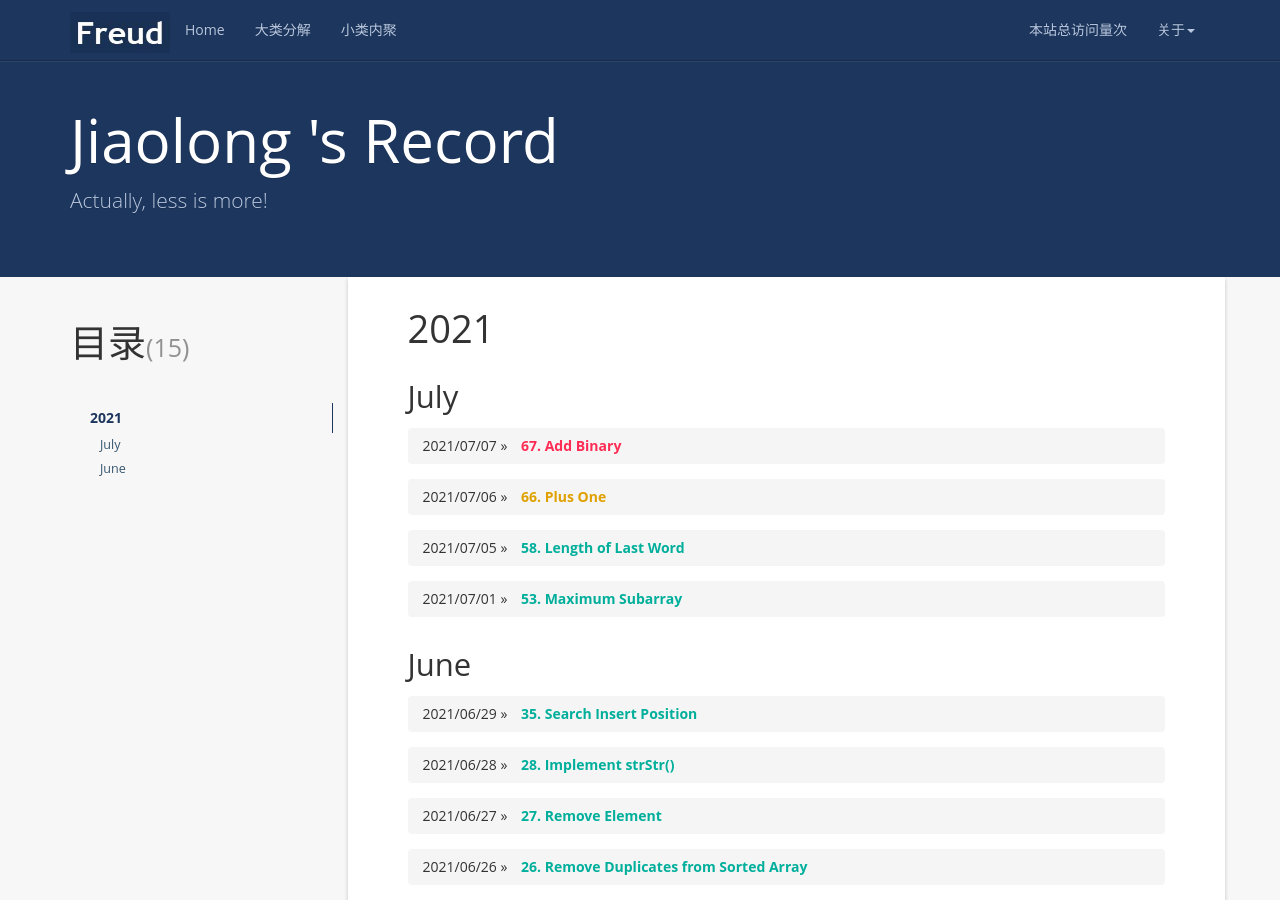
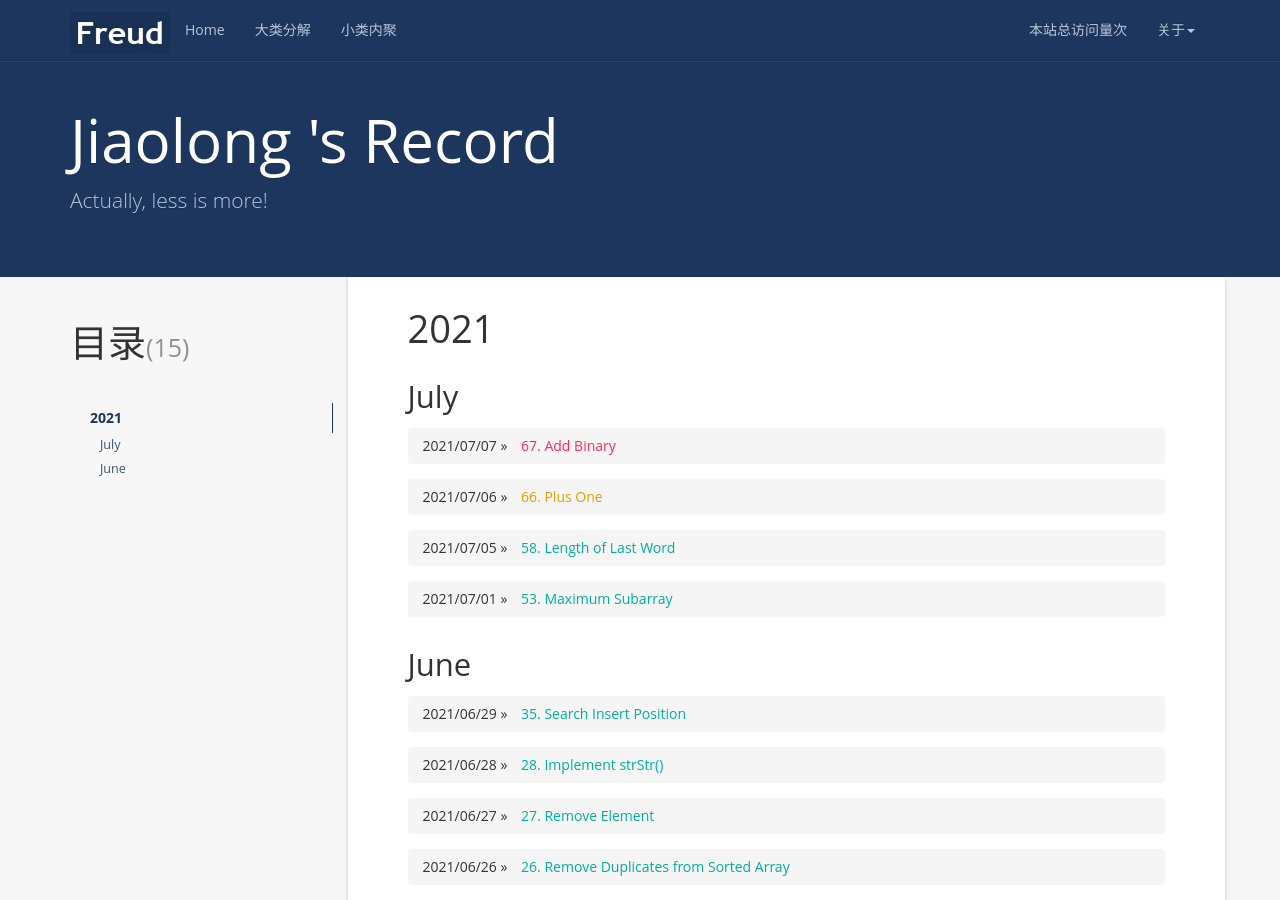
Before and after one commit to wang-jiaolong/code-record, a Jekyll site: the page built from index.html, in a window 1280 px wide and 900 px high. Built offline with Jekyll 4.4.1, drawn with Linux system fonts in a browser that asks for light colours; nearby versions of some CDN libraries; the list of posts is cut into pages by our own code; comment, search, counter and statistics services are not loaded.

Commit message:
Revert "Update index.html"
This reverts commit 348ff3ade306c8d1544bc8436e878dacb1ec8f1e.

```diff
--- a/index.html
+++ b/index.html
@@ -58,16 +58,16 @@
 
                   <ol class="breadcrumb">
                      {% if post.type == 'easy' %}
-                      <li><span>{{ post.date | date: "%Y/%m/%d"}}</span> &raquo; <a href="{{ post.url | prepend: site.baseurl }}" style="padding-left: 10px; color: #00AF9B;font-weight: bold;">{{ post.title }}</a></li>
+                      <li><span>{{ post.date | date: "%Y/%m/%d"}}</span> &raquo; <a href="{{ post.url | prepend: site.baseurl }}" style="padding-left: 10px; color: #00AF9B;">{{ post.title }}</a></li>
 
         {% elsif post.type == 'medium' %}
-                        <li><span>{{ post.date | date: "%Y/%m/%d"}}</span> &raquo; <a href="{{ post.url | prepend: site.baseurl }}" style="padding-left: 10px; color: rgb(224 161 0);font-weight: bold;">{{ post.title }}</a></li>
+                        <li><span>{{ post.date | date: "%Y/%m/%d"}}</span> &raquo; <a href="{{ post.url | prepend: site.baseurl }}" style="padding-left: 10px; color: rgb(224 161 0);">{{ post.title }}</a></li>
 
          {% elsif post.type == 'hard' %}
-                <li><span>{{ post.date | date: "%Y/%m/%d"}}</span> &raquo; <a href="{{ post.url | prepend: site.baseurl }}" style="padding-left: 10px;color: #FF2D55;font-weight: bold;">{{ post.title }}</a></li>
+                <li><span>{{ post.date | date: "%Y/%m/%d"}}</span> &raquo; <a href="{{ post.url | prepend: site.baseurl }}" style="padding-left: 10px;color: #FF2D55;">{{ post.title }}</a></li>
 
         {% else %}
-                   <li><span>{{ post.date | date: "%Y/%m/%d"}}</span> &raquo; <a href="{{ post.url | prepend: site.baseurl }}" style="padding-left: 10px;font-weight: bold;">{{ post.title }}</a></li>
+                   <li><span>{{ post.date | date: "%Y/%m/%d"}}</span> &raquo; <a href="{{ post.url | prepend: site.baseurl }}" style="padding-left: 10px;">{{ post.title }}</a></li>
         {% endif %}
                   </ol>
                   {% if forloop.last %}
```
